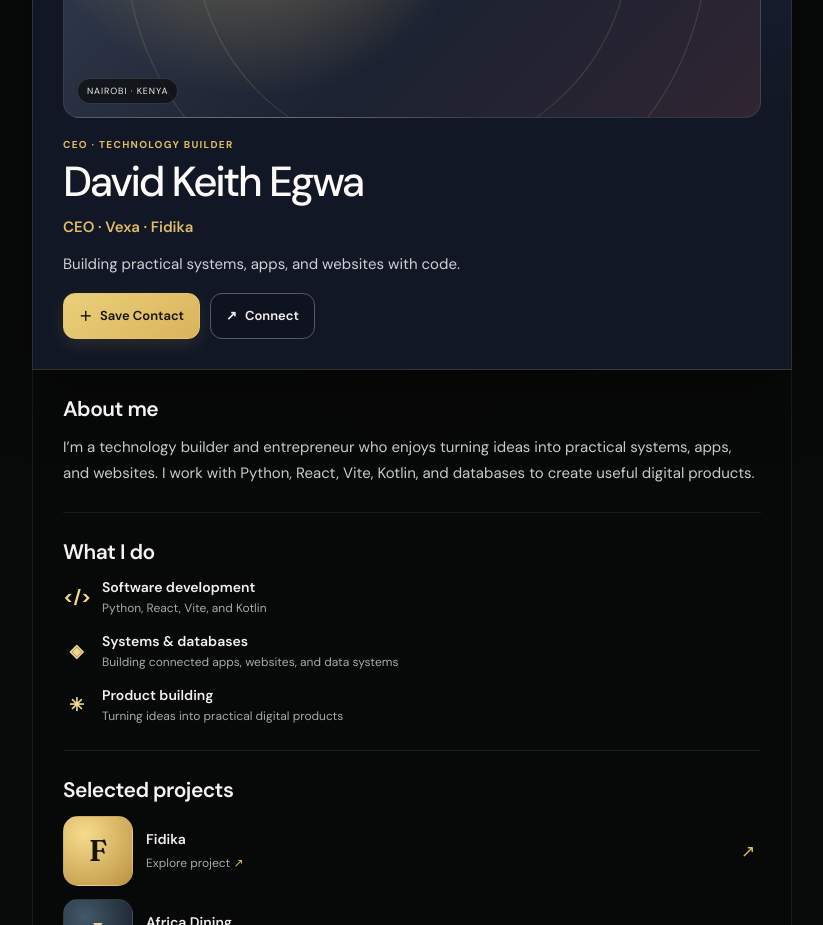
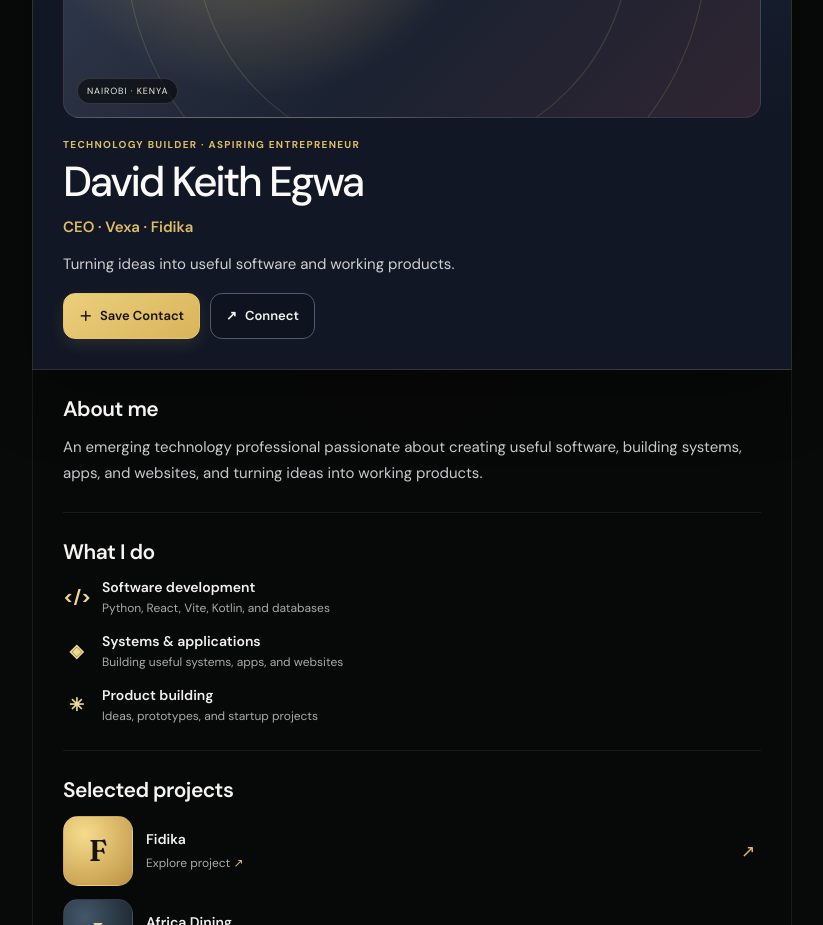
Before and after one commit to keith611/my-profile-, a React (Vite) app: page / in a window 1280 px wide. Shown: the part 380-1305 px from the top of the page, without its empty margins (228-1051 px from the left). Built offline with nearby package versions, Linux system fonts and the light colour scheme.

Commit message:
Update profile bio and focus areas

```diff
--- a/src/pages/ProfilePage.jsx
+++ b/src/pages/ProfilePage.jsx
@@ -110,10 +110,10 @@ export function ProfilePage() {
             <span className="avatar-caption">NAIROBI · KENYA</span>
           </div>
 
-          <p className="profile-kicker">CEO · TECHNOLOGY BUILDER</p>
+          <p className="profile-kicker">TECHNOLOGY BUILDER · ASPIRING ENTREPRENEUR</p>
           <h1 id="profile-name">{profile.name || 'Your name'}</h1>
           <p className="profile-role">{[profile.role, profile.organization].filter(Boolean).join(' · ')}</p>
-          <p className="hero-summary">Building practical systems, apps, and websites with code.</p>
+          <p className="hero-summary">Turning ideas into useful software and working products.</p>
           <div className="hero-actions">
             <button className="button button-primary" onClick={contactFile} type="button"><span aria-hidden="true">＋</span> Save Contact</button>
             <button className="button button-secondary" onClick={shareProfile} type="button"><span aria-hidden="true">↗</span> Connect</button>
@@ -123,15 +123,15 @@ export function ProfilePage() {
         <div className="profile-content">
           <section className="content-section about-section" aria-labelledby="about-heading">
             <h2 id="about-heading">About me</h2>
-            <p>I’m a technology builder and entrepreneur who enjoys turning ideas into practical systems, apps, and websites. I work with Python, React, Vite, Kotlin, and databases to create useful digital products.</p>
+            <p>An emerging technology professional passionate about creating useful software, building systems, apps, and websites, and turning ideas into working products.</p>
           </section>
 
           <section className="content-section" aria-labelledby="skills-heading">
             <h2 id="skills-heading">What I do</h2>
             <ul className="skills-list">
-              <li><span className="skill-icon" aria-hidden="true">&lt;/&gt;</span><span><strong>Software development</strong><small>Python, React, Vite, and Kotlin</small></span></li>
-              <li><span className="skill-icon" aria-hidden="true">◈</span><span><strong>Systems &amp; databases</strong><small>Building connected apps, websites, and data systems</small></span></li>
-              <li><span className="skill-icon" aria-hidden="true">✳</span><span><strong>Product building</strong><small>Turning ideas into practical digital products</small></span></li>
+              <li><span className="skill-icon" aria-hidden="true">&lt;/&gt;</span><span><strong>Software development</strong><small>Python, React, Vite, Kotlin, and databases</small></span></li>
+              <li><span className="skill-icon" aria-hidden="true">◈</span><span><strong>Systems &amp; applications</strong><small>Building useful systems, apps, and websites</small></span></li>
+              <li><span className="skill-icon" aria-hidden="true">✳</span><span><strong>Product building</strong><small>Ideas, prototypes, and startup projects</small></span></li>
             </ul>
           </section>
 
```
